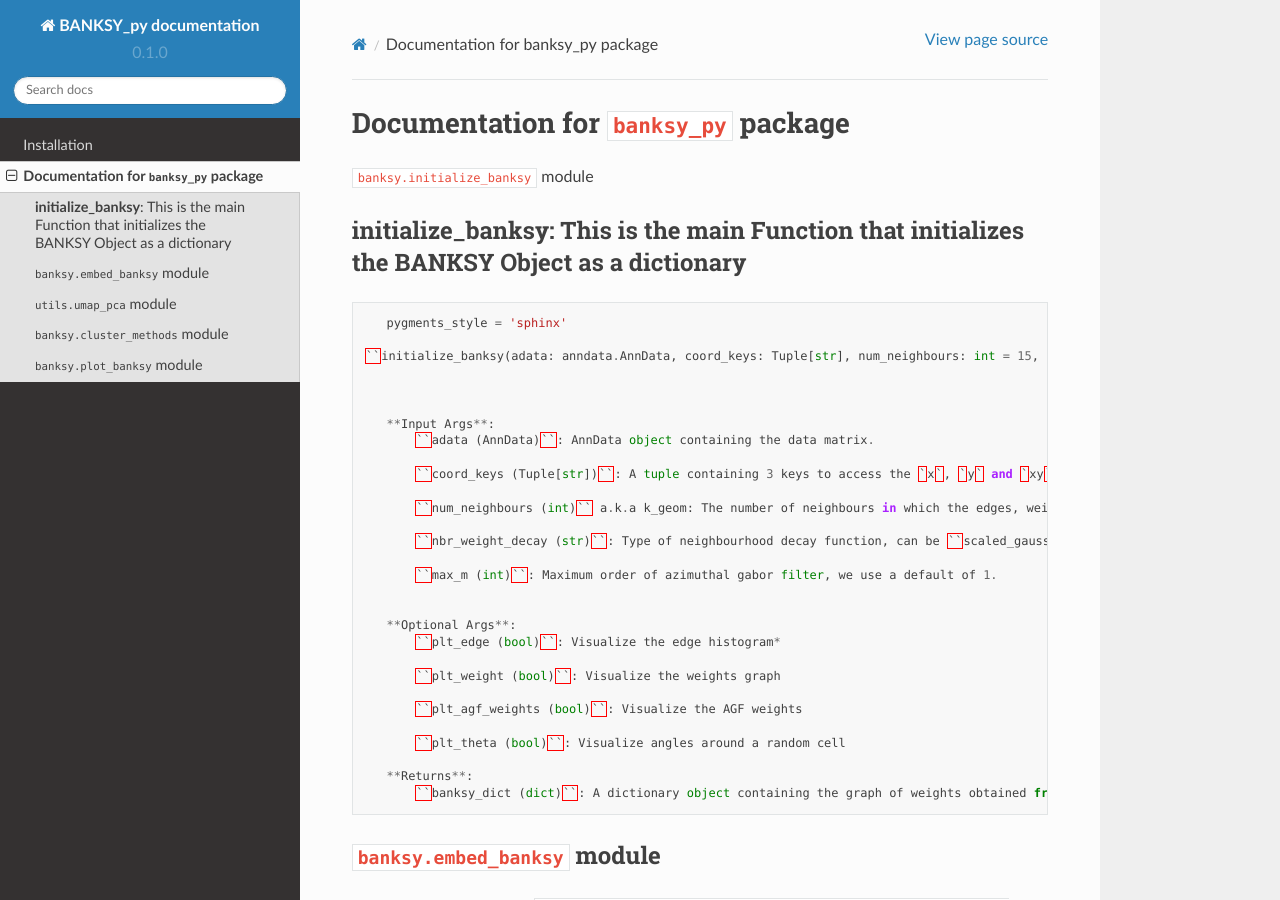
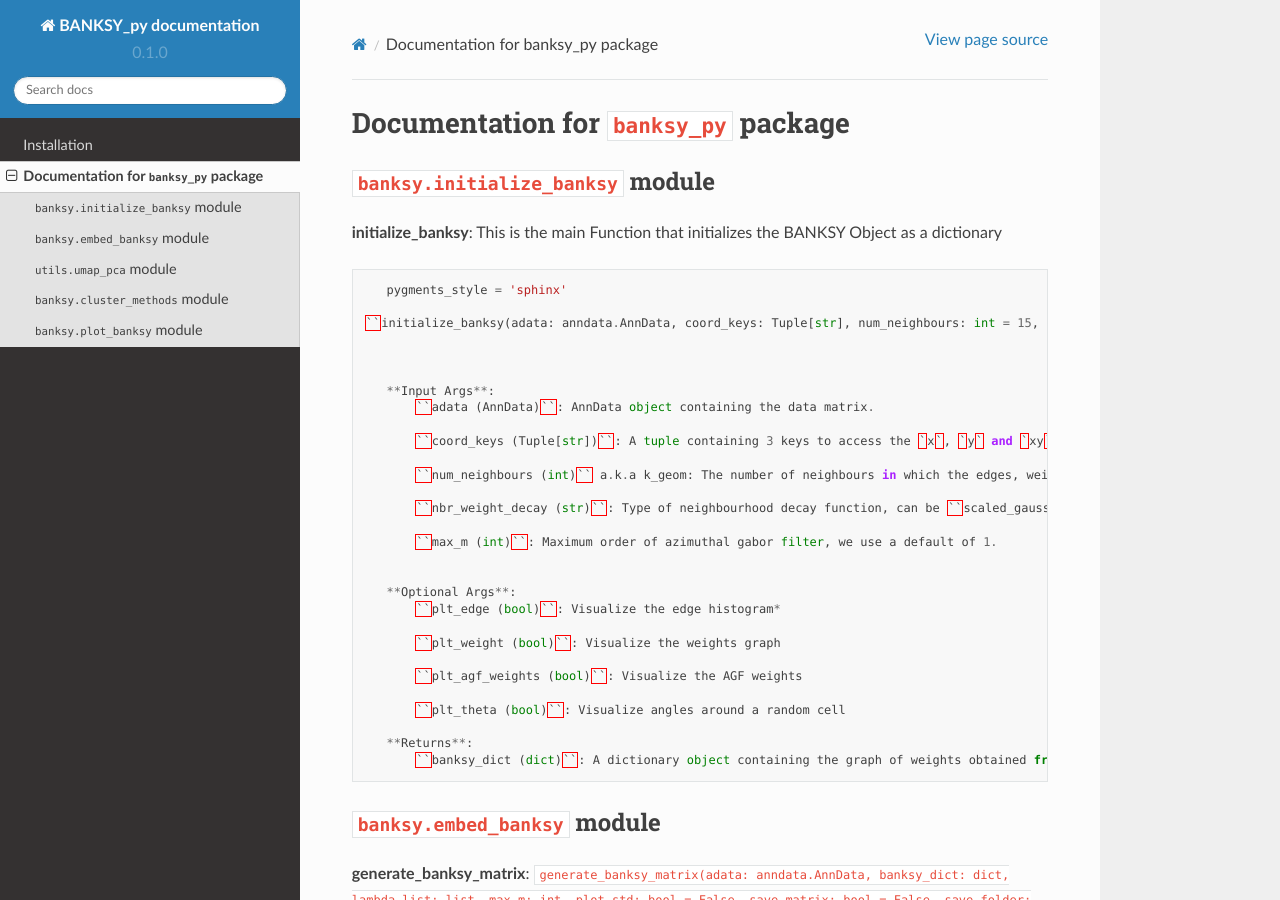
Before and after one commit to yifei-1021/read-the-docs, a Sphinx documentation site: the page built from docs/source/api.rst, in a window 1280 px wide and 900 px high. Built offline with Sphinx 7.4.7 and the Read the Docs theme 2.0.0, drawn with Linux system fonts in a browser that asks for light colours; pages that are not in the unit, such as notebooks, are missing from menus.

```diff
--- a/docs/source/api.rst
+++ b/docs/source/api.rst
@@ -2,9 +2,9 @@ Documentation for ``banksy_py`` package
 ===================================
 
 ``banksy.initialize_banksy`` module
+-------
+**initialize_banksy**: This is the main Function that initializes the BANKSY Object as a dictionary
 
-**initialize_banksy**: This is the main Function that initializes the BANKSY Object as a dictionary
--------
 .. code-block:: python
 
     pygments_style = 'sphinx'
```
